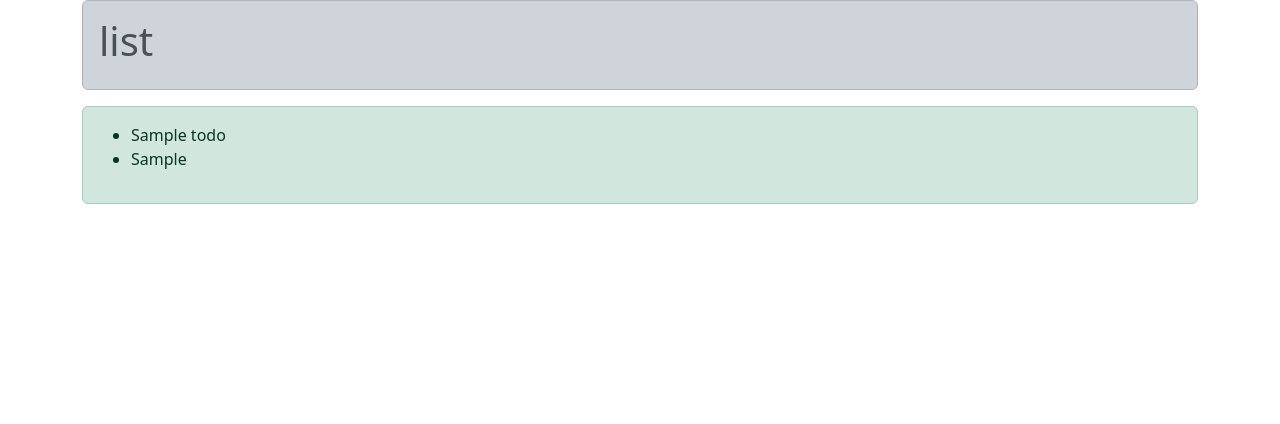
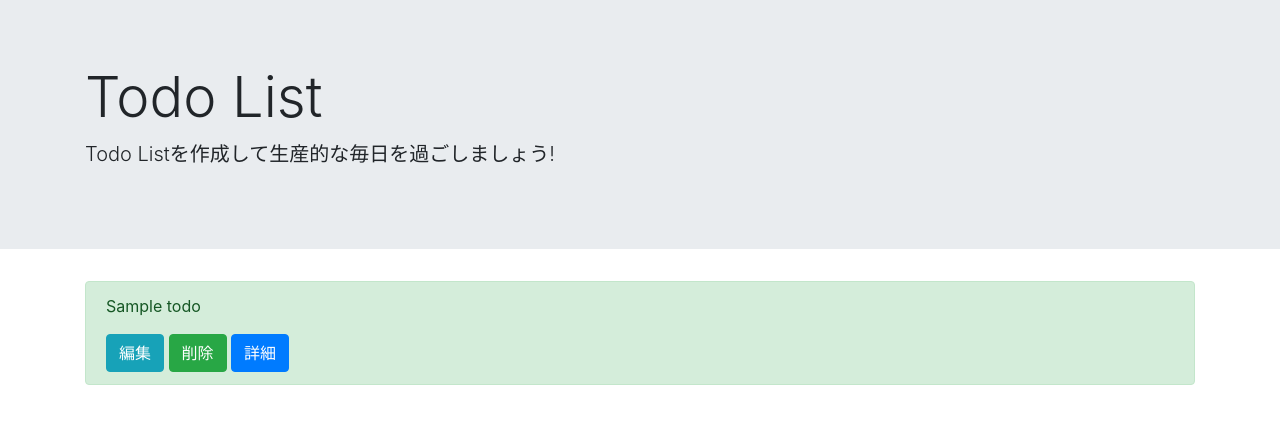
Before and after one commit to suuu0122/django-todo, a Django app: page /list in a window 1280 px wide. Shown: the top 424 px of the page. Run offline with Django 4.2, Linux system fonts and the light colour scheme; tables that the repository leaves empty hold one stand-in row (values such as "Sample post"); some libraries are stand-ins or nearby versions.

Commit message:
added button and fix cleaned up layout

```diff
--- a/todo_project/todo_app/templates/todo_app/base.html
+++ b/todo_project/todo_app/templates/todo_app/base.html
@@ -3,16 +3,12 @@
 <head>
 	<meta charset="UTF-8">
 	<meta name="viewport" content="width=device-width, initial-scale=1.0">
-	<link href="https://cdn.jsdelivr.net/npm/bootstrap@5.3.0-alpha1/dist/css/bootstrap.min.css" rel="stylesheet" integrity="sha384-GLhlTQ8iRABdZLl6O3oVMWSktQOp6b7In1Zl3/Jr59b6EGGoI1aFkw7cmDA6j6gD" crossorigin="anonymous">
+	<link rel="stylesheet" href="https://stackpath.bootstrapcdn.com/bootstrap/4.5.0/css/bootstrap.min.css" integrity="sha384-9aIt2nRpC12Uk9gS9baDl411NQApFmC26EwAOH8WgZl5MYYxFfc+NcPb1dKGj7Sk" crossorigin="anonymous">
 	<title>Todo List</title>
 </head>
 <body>
-	<div class="container">
-		<div class="alert alert-dark" role="alert">
-			<h1>{% block header %}{% endblock header %}</h1>
-		</div>
+	{% block header %}{% endblock header %}
 
-		{% block content %}{% endblock content %}
-	</div>
+	{% block content %}{% endblock content %}
 </body>
 </html>
--- a/todo_project/todo_app/templates/todo_app/list.html
+++ b/todo_project/todo_app/templates/todo_app/list.html
@@ -1,18 +1,25 @@
 {% extends "todo_app/base.html" %}
 
 {% block header %}
-list
+<div class="jumbotron jumbotron-fluid">
+	<div class="container">
+		<h1 class="display-4">Todo List</h1>
+		<p class="lead">Todo Listを作成して生産的な毎日を過ごしましょう!</p>
+	</div>
+</div>
 {% endblock header %}
 
 {% block content %}
 
-	{% for post in todo_list %}
-	<div class="alert alert-success" role="alert">
-		<ul>
-			<li>{{ post.title }}</li>
-			<li>{{ post.memo }}</li>
-		</ul>
+	<div class="container">
+		{% for post in todo_list %}
+		<div class="alert alert-success" role="alert">
+			<p>{{ post.title }}</p>
+			<a href="#" class="btn btn-info" tabindex="-1" role="button" aria-disabled="true">編集</a>
+			<a href="#" class="btn btn-success" tabindex="-1" role="button" aria-disabled="true">削除</a>
+			<a href="#" class="btn btn-primary" tabindex="-1" role="button" aria-disabled="true">詳細</a>
+		</div>
+		{% endfor %}
 	</div>
-	{% endfor %}
 
 {% endblock content %}
```
